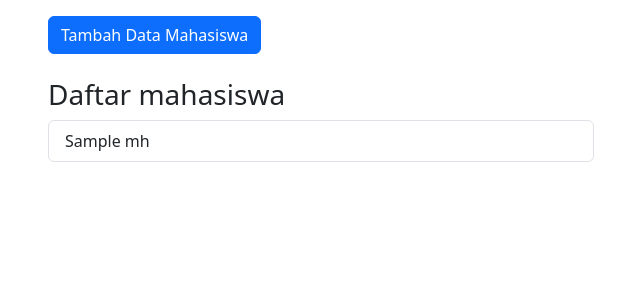
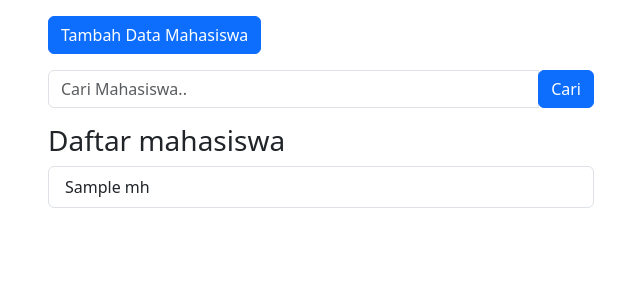
Before and after one commit to manf11/php-MVC, a PHP site: the page made by app/views/mahasiswa/index.php in a window 1280 px wide. Shown: the part 56-356 px from the top of the page, without its empty margins (34-674 px from the left). Run offline with PHP 8.4, Linux system fonts and the light colour scheme; the template is opened without the code that fills it: most values are stand-ins (such as "Sample title", 1, 10 or a date in 2020); some libraries are stand-ins or nearby versions.

Commit message:
phpMVC searching data

```diff
--- a/app/views/mahasiswa/index.php
+++ b/app/views/mahasiswa/index.php
@@ -6,13 +6,30 @@
       </div>
     </div>
 
+    <div class="row mb-3">
+      <div class="col-lg-6">
+        <button type="button" class="btn btn-primary tombolTambahData" data-toggle="modal" data-target="#formModal">
+            Tambah Data Mahasiswa
+            </button>
+      </div>
+    </div>
+
+    <div class="row mb-3">
+      <div class="col-lg-6">
+        <form action="<?= BASEURL; ?>/mahasiswa/cari" method="post">
+          <div class="input-group">
+            <input type="text" class="form-control" placeholder="Cari Mahasiswa.." name="keyword" id="keyword" autocomplete="off">
+            <div class="input-group-append">
+              <button class="btn btn-primary" type="submit" id="tombolCari">Cari</button>
+            </div>
+          </div>
+        </form>
+      </div>
+    </div>
+
     <div class="row">
         <div class="col-lg-6">
         <!-- Button trigger modal -->
-            <button type="button" class="btn btn-primary tombolTambahData" data-toggle="modal" data-target="#formModal">
-            Tambah Data Mahasiswa
-            </button>
-            <br></br>
             <h3>Daftar mahasiswa</h3>
             <ul class="list-group">
                 <?php foreach($data['mhs'] as $mhs) : ?>
```
Also changed, not shown: app/controllers/Mahasiswa.php (+9 -0 lines), app/models/Mahasiswa_model.php (+7 -0 lines).
